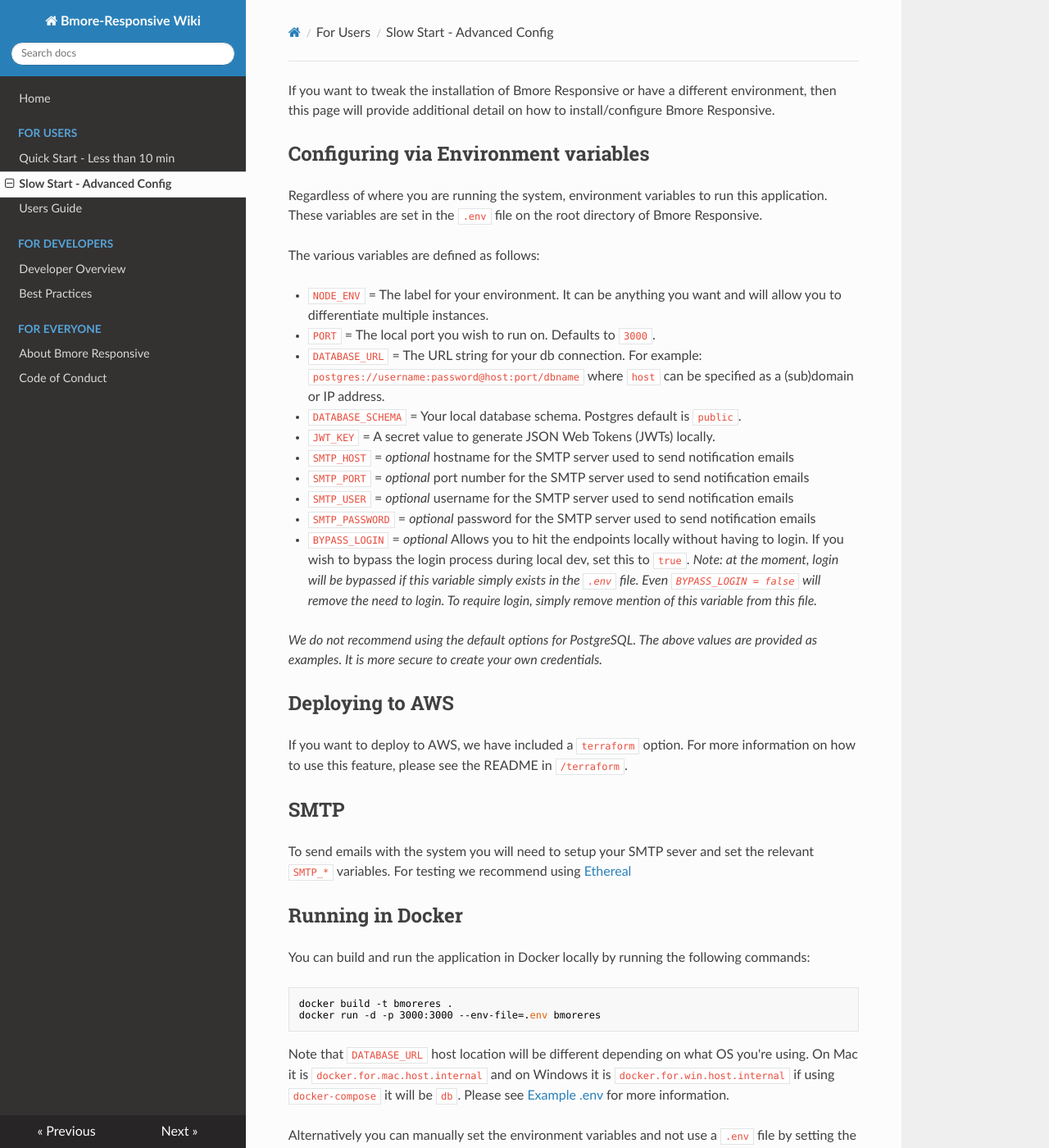
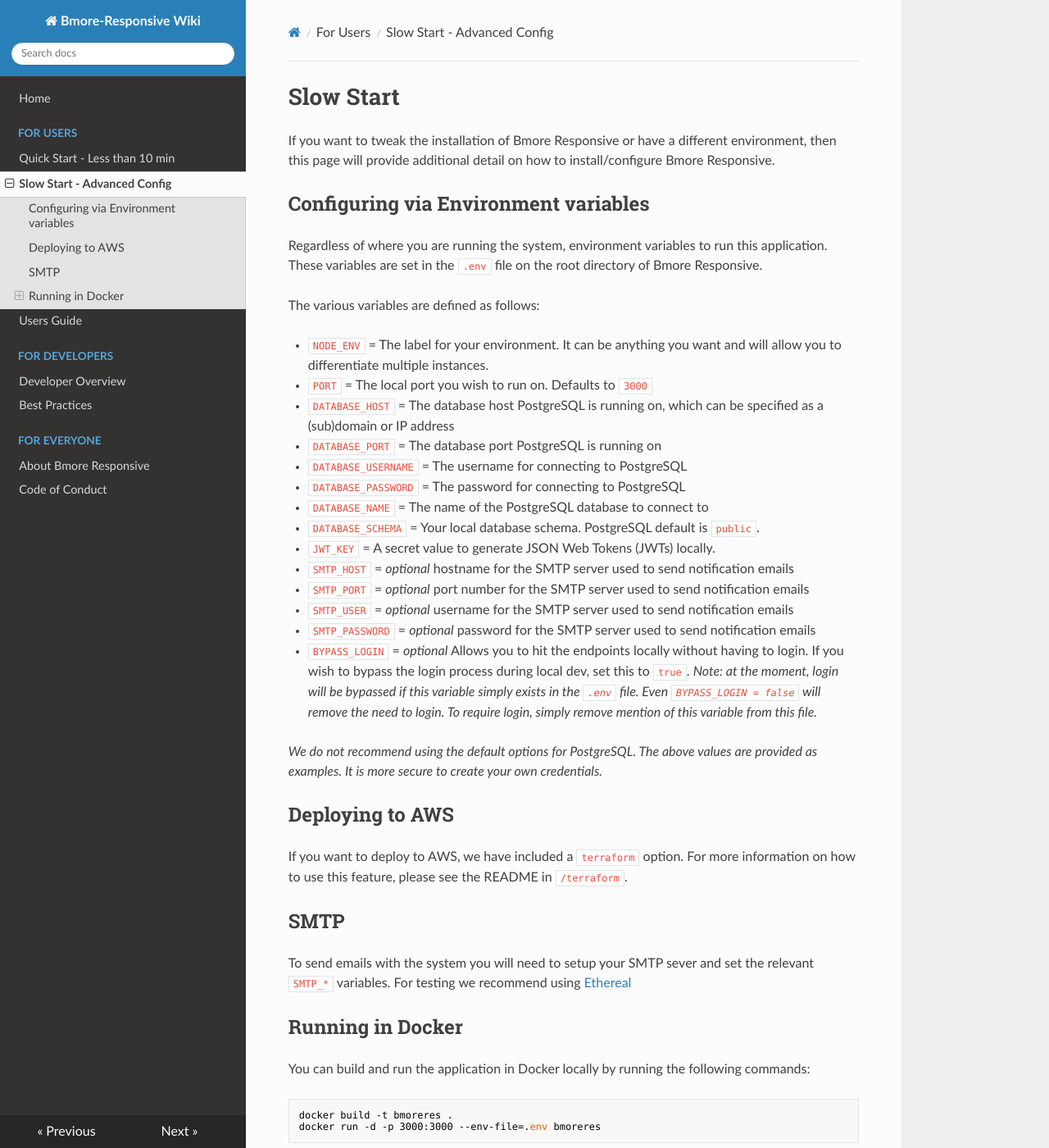
Before and after one commit to CodeForBaltimore/Bmore-Responsive, an MkDocs documentation site: the page built from docs/SlowStart.md, in a window 1280 px wide and 1400 px high. Shown: the whole window at 82% size. Built offline with MkDocs 1.6.1, drawn with Linux system fonts in a browser that asks for light colours; nearby versions of some CDN libraries; some of the changed text lies outside the part shown.

Commit message:
Remove DATABASE_URL usage
- Switched to using full parameters everywhere
- Added "caching" of Casbin connection adapter to prevent overwhelming the database
- Updated documentation & provisioning

````diff
--- a/docs/SlowStart.md
+++ b/docs/SlowStart.md
@@ -1,20 +1,27 @@
+# Slow Start
+
 If you want to tweak the installation of Bmore Responsive or have a different environment, then this page will provide additional detail on how to install/configure Bmore Responsive.
 
 ## Configuring via Environment variables
-Regardless of where you are running the system, environment variables to run this application.  These variables are set in the `.env` file on the root directory of Bmore Responsive.
+
+Regardless of where you are running the system, environment variables to run this application. These variables are set in the `.env` file on the root directory of Bmore Responsive.
 
 The various variables are defined as follows:
 
 - `NODE_ENV` = The label for your environment. It can be anything you want and will allow you to differentiate multiple instances.
-- `PORT` = The local port you wish to run on. Defaults to `3000`.
-- `DATABASE_URL` = The URL string for your db connection. For example: `postgres://username:password@host:port/dbname` where `host` can be specified as a (sub)domain or IP address.
-- `DATABASE_SCHEMA` = Your local database schema. Postgres default is `public`.
+- `PORT` = The local port you wish to run on. Defaults to `3000`
+- `DATABASE_HOST` = The database host PostgreSQL is running on, which can be specified as a (sub)domain or IP address
+- `DATABASE_PORT` = The database port PostgreSQL is running on
+- `DATABASE_USERNAME` = The username for connecting to PostgreSQL
+- `DATABASE_PASSWORD` = The password for connecting to PostgreSQL
+- `DATABASE_NAME` = The name of the PostgreSQL database to connect to
+- `DATABASE_SCHEMA` = Your local database schema. PostgreSQL default is `public`.
 - `JWT_KEY` = A secret value to generate JSON Web Tokens (JWTs) locally.
 - `SMTP_HOST` = _optional_ hostname for the SMTP server used to send notification emails
 - `SMTP_PORT` = _optional_ port number for the SMTP server used to send notification emails
 - `SMTP_USER` = _optional_ username for the SMTP server used to send notification emails
 - `SMTP_PASSWORD` = _optional_ password for the SMTP server used to send notification emails
-- `BYPASS_LOGIN` = _optional_  Allows you to hit the endpoints locally without having to login. If you wish to bypass the login process during local dev, set this to `true`.  _Note: at the moment, login will be bypassed if this variable simply exists in the `.env` file.  Even `BYPASS_LOGIN = false` will remove the need to login.  To require login, simply remove mention of this variable from this file._
+- `BYPASS_LOGIN` = _optional_ Allows you to hit the endpoints locally without having to login. If you wish to bypass the login process during local dev, set this to `true`. _Note: at the moment, login will be bypassed if this variable simply exists in the `.env` file. Even `BYPASS_LOGIN = false` will remove the need to login. To require login, simply remove mention of this variable from this file._
 
 _We do not recommend using the default options for PostgreSQL. The above values are provided as examples. It is more secure to create your own credentials._
 
@@ -35,21 +42,25 @@
 docker build -t bmoreres .
 docker run -d -p 3000:3000 --env-file=.env bmoreres
 ```
-Note that `DATABASE_URL` host location will be different depending on what OS you're using. On Mac it is `docker.for.mac.host.internal` and on Windows it is `docker.for.win.host.internal` if using `docker-compose` it will be `db`. Please see [Example .env](#example-env) for more information.
+Note that the `DATABASE_HOST` values will be different depending on what OS you're using. On Mac it is `docker.for.mac.host.internal` and on Windows it is `docker.for.win.host.internal` if using `docker-compose` it will be `db`. Please see [Example .env](#example-env) for more information.
 
 Alternatively you can manually set the environment variables and not use a `.env` file by setting the following vars:
 ```
 -e NODE_ENV=development
 -e PORT=3000
 -e JWT_KEY=<your JWT phrase>
--e DATABASE_URL=<your connection string>
+-e DATABASE_HOST=<your database port>
+-e DATABASE_PORT=<your database host>
+-e DATABASE_USERNAME=<your database username>
+-e DATABASE_PASSWORD=<your database user password>
+-e DATABASE_NAME=<your database name>
 -e DATABASE_DATABASE_SCHEMA=<your database schema>
 ```
 
 ### docker-compose
+
 To use the `docker-compose.yml` file included you will first need to set [environment variables](#environment-variables). You **MUST** set your `DATABASE_HOST` to `db` to use the `docker-compose` solution. It is not recommended to use `docker-compose` for any reason other than to test a solution for a separate front-end component.
 
 **Warning**: If you are running Docker Toolbox instead of Docker Desktop (likely meaning you are running Windows 10 Home, not Professional) you will need to change your `.env` to reflect Docker running on a VM:
 
 - `DATABASE_HOST`: The IP address Docker is running on. You can find this by running `docker-machine ip` but it's usually `192.168.99.100` instead of `localhost`
-- `DATABASE_URL`: This will need to be adjusted as well, for example `DATABASE_URL=postgres://postgres:postgres@localhost:5432/postgres` would become `DATABASE_URL=postgres://postgres:postgres@192.168.99.100:5432/postgres`
````
Also changed, not shown: docs/QuickStart.md (+6 -2 lines), 6 other files.
